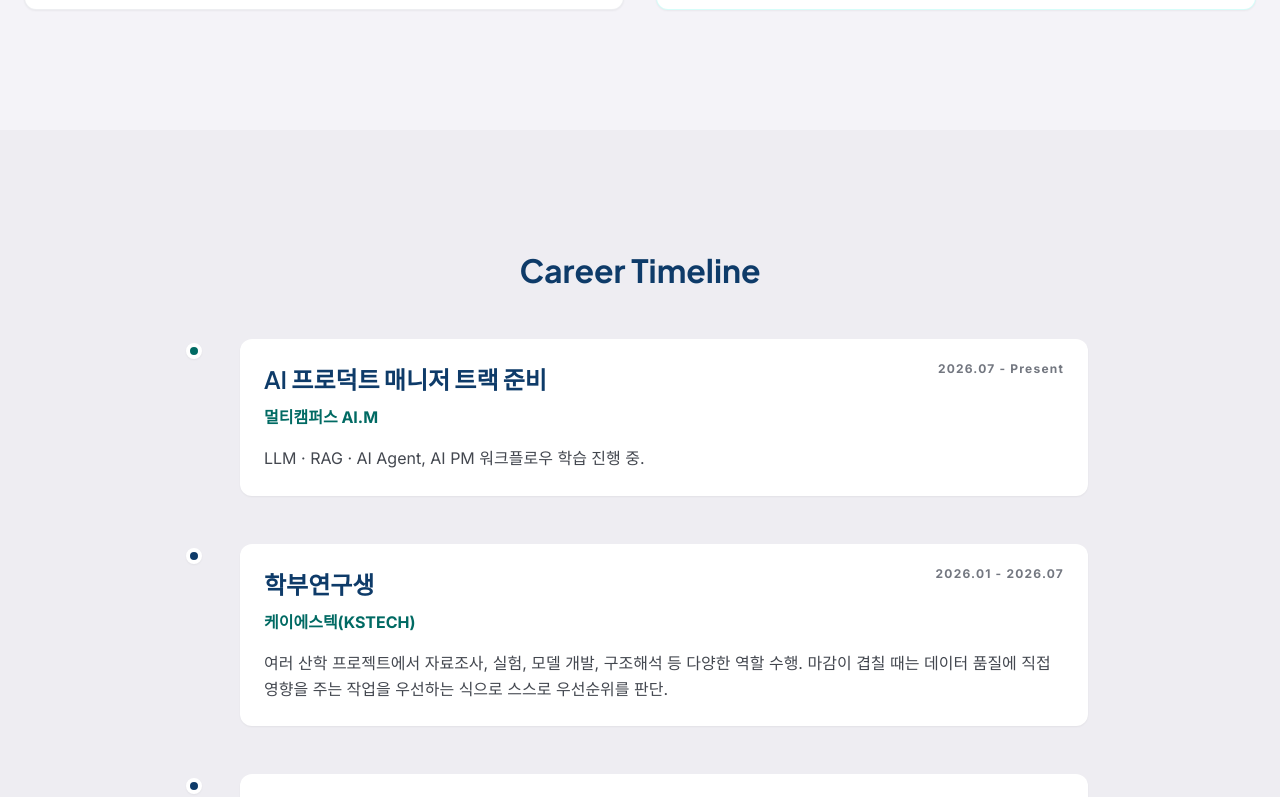
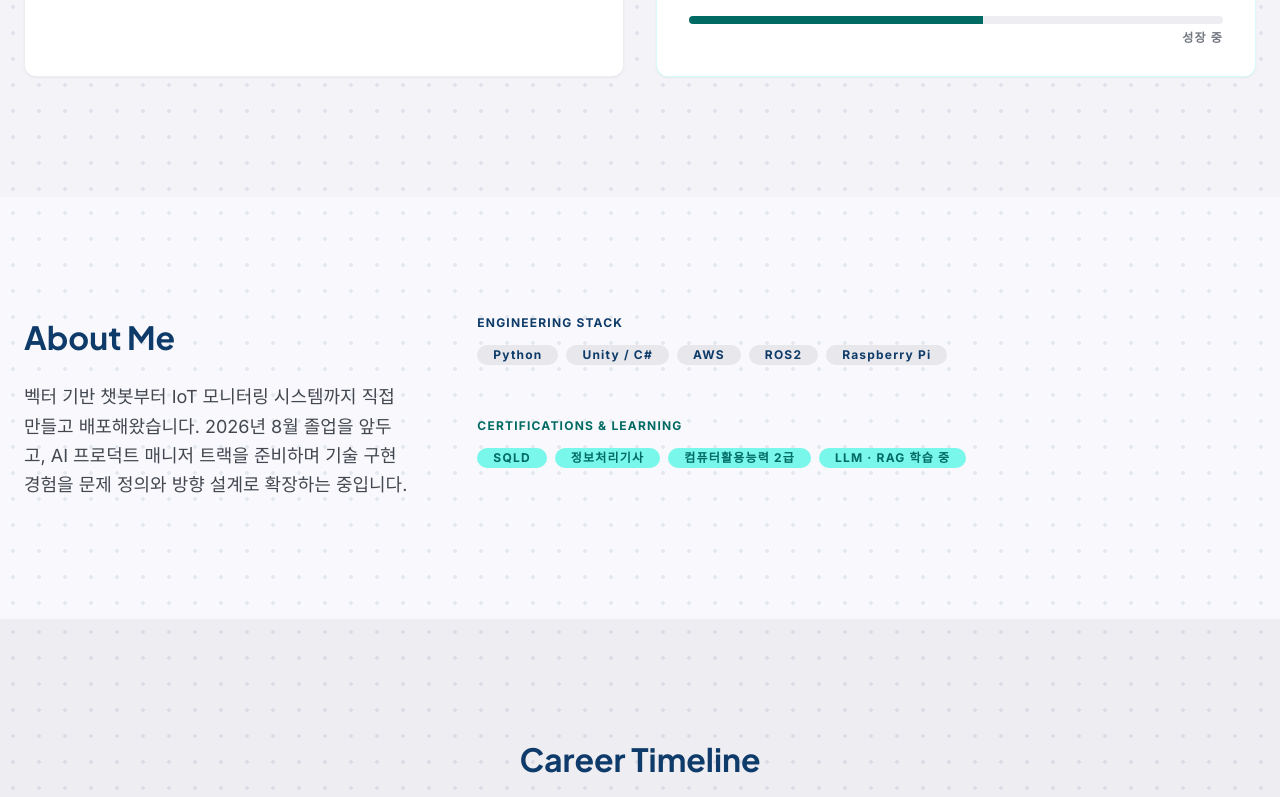
Before and after one commit to eunbel22/my_page, a plain HTML site: page index.html in a window 1280 px wide. Shown: the part 1360-2157 px from the top of the page. Drawn offline with nearby package versions, Linux system fonts and the light colour scheme.

Commit message:
Revert "pm에 측면을 강조한 질문에 대한 업데이트"
This reverts commit 0751dcbb532db31c0bdc220849971adf019461f2.

```diff
--- a/index.html
+++ b/index.html
@@ -96,6 +96,35 @@
             },
         }
     </script>
+    <style>
+        .material-symbols-outlined {
+            font-variation-settings: 'FILL' 0, 'wght' 400, 'GRAD' 0, 'opsz' 24;
+        }
+        .bg-pattern {
+            background-image: radial-gradient(circle, #0e3b69 1px, transparent 1px);
+            background-size: 28px 28px;
+            opacity: 0.05;
+        }
+        .timeline-line::before {
+            content: '';
+            position: absolute;
+            left: 8px;
+            top: 0;
+            bottom: 0;
+            width: 2px;
+            background-color: #0e3b69;
+        }
+        .avatar-fallback {
+            background: linear-gradient(135deg, #0e3b69, #006a63);
+        }
+        .thumb-fallback {
+            display:flex; align-items:center; justify-content:center; font-size:48px;
+        }
+        .dots {
+            background-image: radial-gradient(circle, rgba(14,59,105,0.09) 1.6px, transparent 1.6px);
+            background-size: 26px 26px;
+        }
+    </style>
 
 </head>
 <body class="bg-surface text-on-surface font-body-md overflow-x-hidden dots">
@@ -187,7 +216,55 @@ eunbel0113@naver.com
 <!-- PM Focus -->
 <div class="bg-white p-8 rounded-xl shadow-sm border border-secondary-container/30">
 <div class="flex items-center gap-4 mb-6">
-
+<span class="material-symbols-outlined text-secondary text-4xl" style="font-variation-settings: 'FILL' 1;">insights</span>
+<h3 class="font-headline-sm text-headline-sm text-secondary">Product Thinking</h3>
+</div>
+<ul class="space-y-4 font-body-md text-body-md text-on-surface-variant">
+<li class="flex items-center gap-2"><span class="w-2 h-2 rounded-full bg-secondary"></span> LLM · RAG · AI Agent PM 트랙 학습 중</li>
+<li class="flex items-center gap-2"><span class="w-2 h-2 rounded-full bg-secondary"></span> 문제 정의와 방향 설계로 시야 확장</li>
+<li class="flex items-center gap-2"><span class="w-2 h-2 rounded-full bg-secondary"></span> 사용자 관점의 요구사항 분석 연습</li>
+<li class="flex items-center gap-2"><span class="w-2 h-2 rounded-full bg-secondary"></span> 기술과 비즈니스를 잇는 커뮤니케이션</li>
+<li class="flex items-center gap-2"><span class="w-2 h-2 rounded-full bg-secondary"></span> 작은 규모라도 실사용자에게 배포하고 지표로 결과를 추적하는 프로젝트 준비 중</li>
+</ul>
+<div class="mt-8 bg-surface-container h-2 rounded-full overflow-hidden">
+<div class="bg-secondary h-full w-[55%] transition-all duration-1000"></div>
+</div>
+<p class="mt-2 text-right font-label-caps text-label-caps text-outline">성장 중</p>
+</div>
+</div>
+</div>
+</section>
+<!-- About & Skill Tags -->
+<section class="py-section-gap max-w-7xl mx-auto px-container-padding" id="about">
+<div class="flex flex-col lg:flex-row gap-16">
+<div class="lg:w-1/3">
+<h2 class="font-headline-md text-headline-md text-primary mb-6">About Me</h2>
+<p class="font-body-lg text-body-lg text-on-surface-variant leading-relaxed">
+                        벡터 기반 챗봇부터 IoT 모니터링 시스템까지 직접 만들고 배포해왔습니다. 2026년 8월 졸업을 앞두고, AI 프로덕트 매니저 트랙을 준비하며 기술 구현 경험을 문제 정의와 방향 설계로 확장하는 중입니다.
+                    </p>
+</div>
+<div class="lg:w-2/3 grid gap-stack-md">
+<div>
+<h4 class="font-label-caps text-label-caps text-primary mb-4 uppercase tracking-widest">Engineering Stack</h4>
+<div class="flex flex-wrap gap-2">
+<span class="bg-surface-container-high text-primary px-4 py-1 rounded-full font-label-caps text-label-caps">Python</span>
+<span class="bg-surface-container-high text-primary px-4 py-1 rounded-full font-label-caps text-label-caps">Unity / C#</span>
+<span class="bg-surface-container-high text-primary px-4 py-1 rounded-full font-label-caps text-label-caps">AWS</span>
+<span class="bg-surface-container-high text-primary px-4 py-1 rounded-full font-label-caps text-label-caps">ROS2</span>
+<span class="bg-surface-container-high text-primary px-4 py-1 rounded-full font-label-caps text-label-caps">Raspberry Pi</span>
+</div>
+</div>
+<div>
+<h4 class="font-label-caps text-label-caps text-secondary mb-4 uppercase tracking-widest">Certifications &amp; Learning</h4>
+<div class="flex flex-wrap gap-2">
+<span class="bg-secondary-container text-secondary px-4 py-1 rounded-full font-label-caps text-label-caps">SQLD</span>
+<span class="bg-secondary-container text-secondary px-4 py-1 rounded-full font-label-caps text-label-caps">정보처리기사</span>
+<span class="bg-secondary-container text-secondary px-4 py-1 rounded-full font-label-caps text-label-caps">컴퓨터활용능력 2급</span>
+<span class="bg-secondary-container text-secondary px-4 py-1 rounded-full font-label-caps text-label-caps">LLM · RAG 학습 중</span>
+</div>
+</div>
+</div>
+</div>
 </section>
 <!-- Resume / Timeline -->
 <section class="py-section-gap bg-surface-container dots" id="resume">
@@ -215,7 +292,7 @@ eunbel0113@naver.com
 <span class="font-label-caps text-label-caps text-outline">2026.01 - 2026.07</span>
 </div>
 <p class="font-body-md text-body-md font-bold text-secondary mb-4">케이에스텍(KSTECH)</p>
-<p class="font-body-md text-body-md text-on-surface-variant">여러 산학 프로젝트에서 자료조사, 실험, 모델 개발, 구조해석 등 다양한 역할 수행. 마감이 겹칠 때는 데이터 품질에 직접 영향을 주는 작업을 우선하는 식으로 스스로 우선순위를 판단.</p>
+<p class="font-body-md text-body-md text-on-surface-variant">여러 산학 프로젝트에서 자료조사, 실험, 모델 개발, 구조해석 등 다양한 역할 수행.</p>
 </div>
 </div>
 <!-- Item 3 -->
@@ -280,7 +357,7 @@ eunbel0113@naver.com
 </div>
 <div>
 <p class="font-label-caps text-label-caps text-secondary uppercase mb-1">제품적으로 배운 점</p>
-<p class="font-body-md text-body-md text-on-surface-variant">처음 요구는 "데이터를 보여주는 것"이었지만, 숫자를 그대로 노출하는 것과 사용자가 판단에 쓸 수 있게 전달하는 것은 다른 문제라고 판단해 시각화 방식과 카메라 피드 연동까지 스스로 범위를 넓혔습니다.</p>
+<p class="font-body-md text-body-md text-on-surface-variant">실시간 데이터를 사용자가 이해할 수 있는 형태로 전달하는 법.</p>
 </div>
 </div>
 </div>
```
